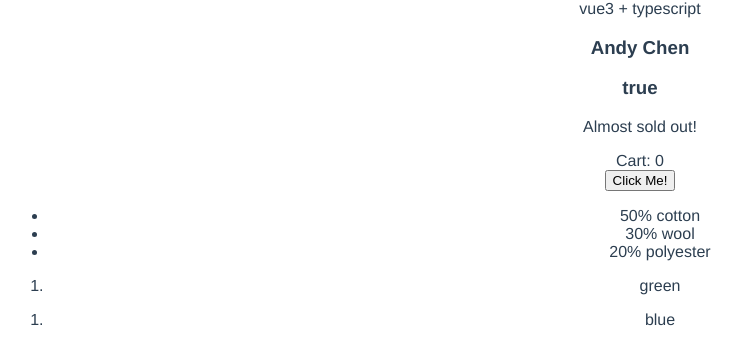
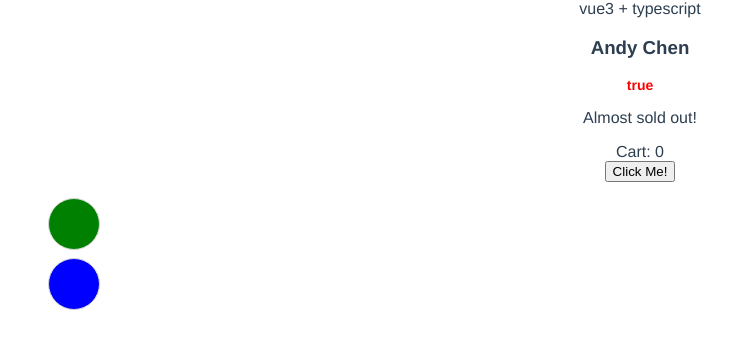
Before and after one commit to tjcchen/vue3-typescript-proj, a Vue app: page / in a window 1280 px wide. Shown: the part 228-592 px from the top of the page, without its empty margins (0-743 px from the left). Built offline with nearby package versions, Linux system fonts and the light colour scheme.

Commit message:
feat: add style binding

```diff
--- a/src/App.vue
+++ b/src/App.vue
@@ -4,20 +4,25 @@
   <p @mouseover="onMouseOver(2)">I love {{ product }}</p>
   <p @mouseover="onMouseOver(3)">{{ getValue() }}</p>
   <h3>{{ firstName + ' ' + lastName }}</h3>
-  <h3>{{ clicked ? true : false }}</h3>
+  <h3 :style="styles">{{ clicked ? true : false }}</h3>
   <p v-if="inventory > 10">In Stock</p>
   <p v-else-if="inventory <= 10 && inventory > 0">Almost sold out!</p>
   <p v-else>Out of Stock</p>
   <p v-show="inStock">Shown</p>
   <div>Cart: {{ cart }}</div>
   <button @click="addToCart">Click Me!</button>
-  <ul>
+  <!-- ul>
     <li v-for="(detail, index) in details" :key="index">
       {{ detail }}
     </li>
-  </ul>
-  <ol v-for="variant in variants" :key="variant.id">
-    <li>{{ variant.color }}</li>
+  </ul -->
+  <ol>
+    <li
+      v-for="variant in variants"
+      :key="variant.id"
+      :style="{ backgroundColor: variant.color }"
+      class="color-circle"
+    ></li>
   </ol>
 </template>
 
@@ -44,7 +49,11 @@ export default defineComponent({
         { id: 1234, color: 'green' },
         { id: 5678, color: 'blue' }
       ],
-      cart: 0
+      cart: 0,
+      styles: {
+        color: 'red',
+        fontSize: '14px'
+      }
     };
   },
   mounted() {
@@ -78,4 +87,14 @@ export default defineComponent({
   height: 80px;
   object-fit: contain;
 }
+ol, ul, li {
+  list-style-type: none;
+}
+.color-circle {
+  width: 50px;
+  height: 50px;
+  margin-top: 8px;
+  border: 1px solid #d8d8d8;
+  border-radius: 50%;
+}
 </style>
```
